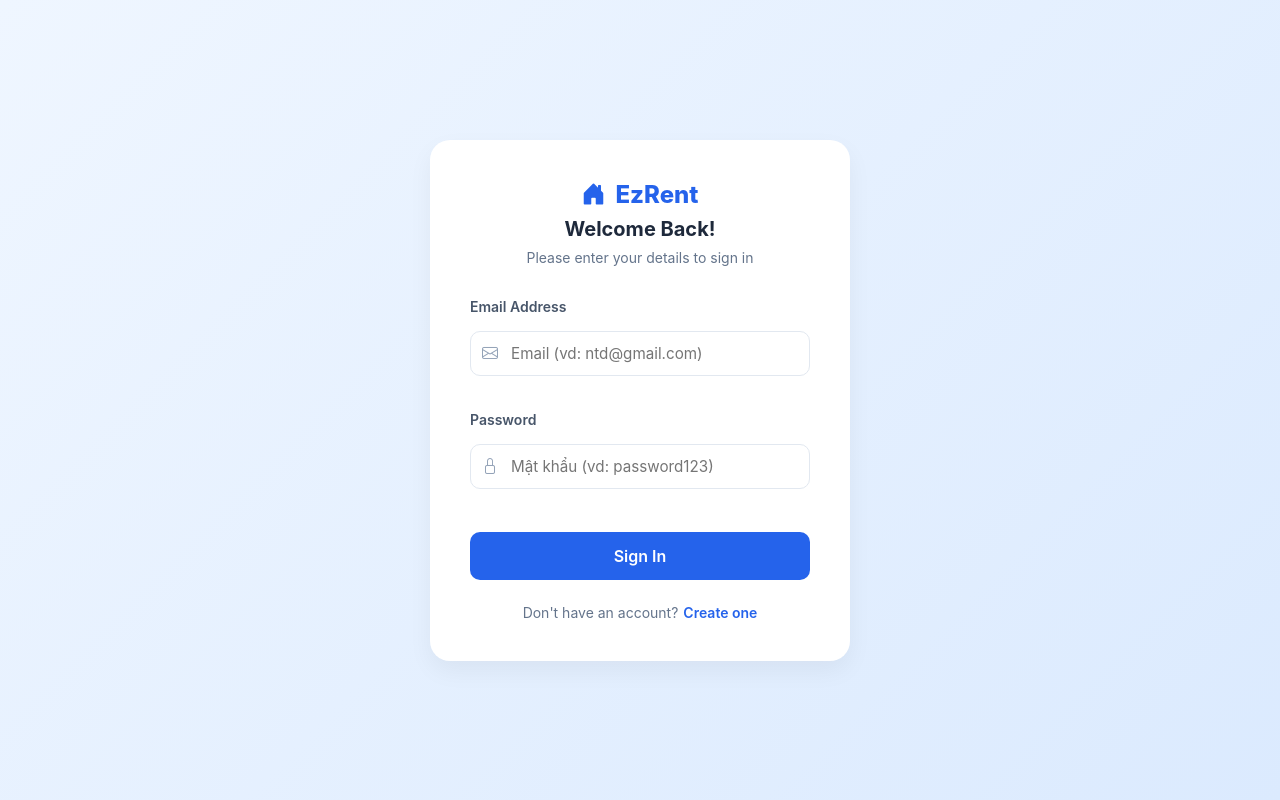
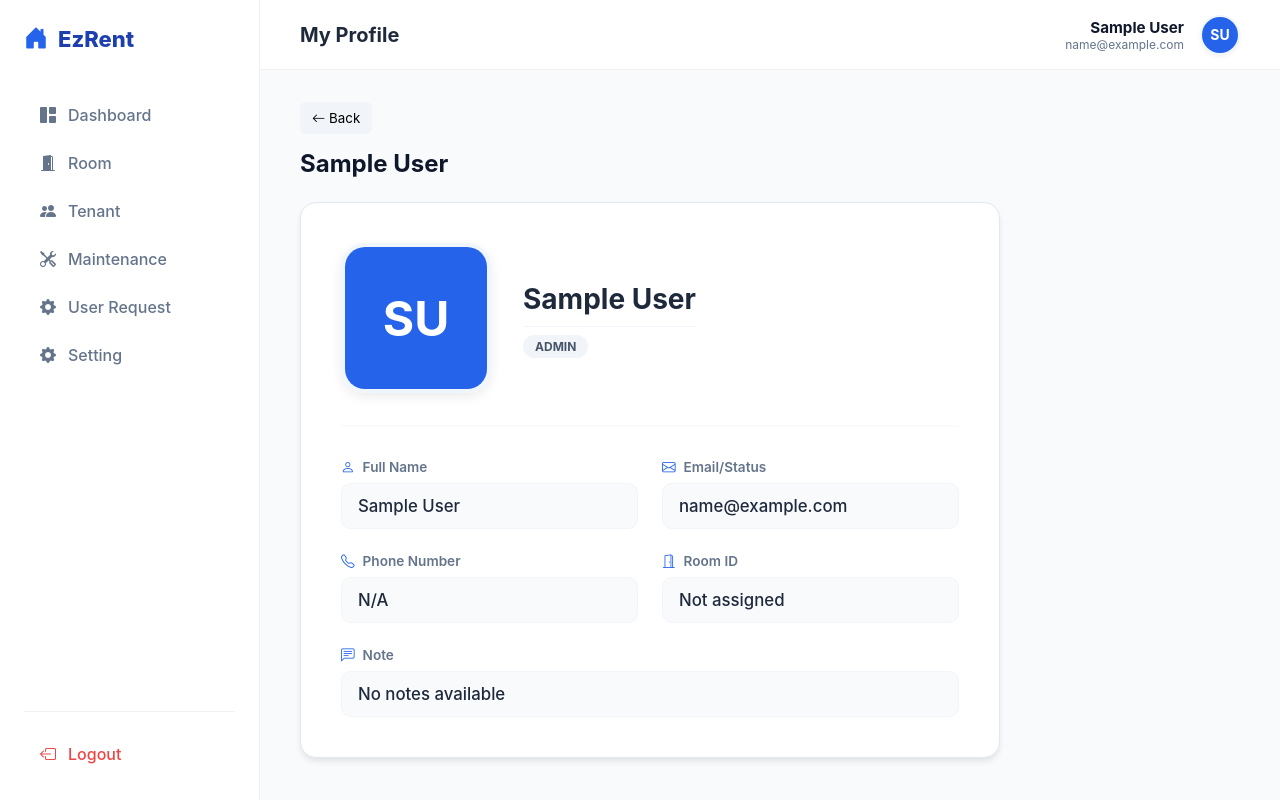
Before and after one commit to Gnoud34/EzRent, a React (Vite) app: page /user-detail in a window 1280 px wide. Before the commit this address led to /login. Built offline with nearby package versions, Linux system fonts and the light colour scheme; sample sign-in values are in the browser's storage.

Commit message:
update tenant page and detail page

```diff
--- a/src/App.tsx
+++ b/src/App.tsx
@@ -6,6 +6,7 @@ import Auth from './pages/Auth/Auth';
 import 'bootstrap-icons/font/bootstrap-icons.css';
 import Settings from './pages/Settings/Settings';
 import Maintenances from './pages/Maintenances/Maintenances';
+import UserDetail from './pages/UserDetail/UserDetail';
 import UserRequest from './pages/UserRequest/UserRequest';
 import LandingPage from './LandingPage';
 import type { JSX } from 'react';
@@ -86,11 +87,19 @@ function App() {
             </ProtectedRoute>
           }
         />
-                <Route
+        <Route
           path="/UserRequest"
           element={
             <ProtectedRoute allowedRoles={['admin']}>
               <UserRequest />
+            </ProtectedRoute>
+          }
+        />
+        <Route
+          path="/user-detail"
+          element={
+            <ProtectedRoute allowedRoles={['admin', 'tenant']}>
+              <UserDetail />
             </ProtectedRoute>
           }
         />
--- a/src/pages/Tenants/Tenants.css
+++ b/src/pages/Tenants/Tenants.css
@@ -165,3 +165,31 @@
     color: #334155;
     text-align: left;
 }
+
+/* Tên người trong bảng */
+.tenant-name-link {
+    color: #1e293b; /* Màu xanh đen hiện đại */
+    font-weight: 600;
+    cursor: pointer;
+    transition: all 0.2s ease;
+    display: inline-block;
+    position: relative;
+    text-decoration: none; /* Bỏ gạch chân mặc định */
+}
+
+/* Hiệu ứng khi di chuột vào tên */
+.tenant-name-link:hover {
+    color: #2563eb; /* Đổi sang xanh khi hover */
+}
+
+/* (Tùy chọn) Thêm một đường gạch chân mờ ảo khi hover cho tinh tế */
+/* .tenant-name-link:hover::after {
+    content: '';
+    position: absolute;
+    width: 100%;
+    height: 2px;
+    bottom: -2px;
+    left: 0;
+    background-color: #2563eb;
+    border-radius: 2px;
+} */
--- a/src/pages/Tenants/Tenants.tsx
+++ b/src/pages/Tenants/Tenants.tsx
@@ -3,6 +3,7 @@ import Sidebar from '../../components/Sidebar/Sidebar';
 import mockData from '../../data/mockdata.json';
 import './Tenants.css';
 import Header from '../../components/Header/Header';
+import { useNavigate } from 'react-router-dom';
 
 interface Tenant {
     id: string;
@@ -16,10 +17,14 @@ interface Tenant {
 }
 
 const Tenants: React.FC = () => {
+    const navigate = useNavigate();
+
+
     const [activeTab, setActiveTab] = useState<'inquiry' | 'active' | 'expired'>('active');
     const [tenants, setTenants] = useState<Tenant[]>(mockData.tenants as Tenant[]);
     const [isModalOpen, setIsModalOpen] = useState(false);
     const [editingTenant, setEditingTenant] = useState<Tenant | null>(null);
+
 
     const [formData, setFormData] = useState<{
         name: string;
@@ -131,7 +136,14 @@ const Tenants: React.FC = () => {
                         <tbody>
                             {filteredTenants.map(t => (
                                 <tr key={t.id}>
-                                    <td><strong>{t.name}</strong></td>
+                                    <td>
+                                        <span
+                                            className="tenant-name-link"
+                                            onClick={() => navigate('/user-detail', { state: { tenantData: t } })}
+                                        >
+                                            {t.name}
+                                        </span>
+                                    </td>
                                     <td>{t.phone}</td>
                                     {activeTab !== 'inquiry' && <td>{getRoomNumber(t.roomId)}</td>}
                                     <td>
--- /dev/null
+++ b/src/pages/UserDetail/UserDetail.css
@@ -0,0 +1,135 @@
+.user-detail-content {
+    padding: 2rem 2.5rem;
+}
+
+.profile-card {
+    background: white;
+    max-width: 700px;
+    border-radius: 16px;
+    border: 1px solid #e2e8f0;
+    padding: 2.5rem;
+    box-shadow: 0 4px 6px -1px rgba(0, 0, 0, 0.1);
+}
+
+/* Header của Profile */
+.profile-header {
+    display: flex;
+    align-items: center;
+    gap: 2rem;
+    padding-bottom: 2rem;
+    border-bottom: 2px solid #f8fafc;
+    margin-bottom: 2rem;
+}
+
+.profile-avatar-wrapper {
+    width: 150px;
+    height: 150px;
+    border-radius: 24px;
+    overflow: hidden;
+    border: 4px solid #eff6ff;
+    box-shadow: 0 4px 12px rgba(0, 0, 0, 0.08);
+}
+
+.profile-avatar-img {
+    width: 100%;
+    height: 100%;
+    object-fit: cover;
+}
+
+.profile-initials {
+    width: 100%;
+    height: 100%;
+    background-color: #2563eb;
+    color: white;
+    display: flex;
+    align-items: center;
+    justify-content: center;
+    font-size: 3rem;
+    font-weight: 700;
+}
+
+.profile-basic-info h3 {
+    font-size: 1.75rem;
+    color: #1e293b;
+    margin: 0 0 0.5rem 0;
+}
+
+.role-badge {
+    padding: 4px 12px;
+    border-radius: 20px;
+    font-size: 0.75rem;
+    font-weight: 700;
+    background: #f1f5f9;
+    color: #475569;
+}
+
+.role-badge.admin {
+    background: #fef2f2;
+    color: #ef4444;
+}
+
+/* Bố cục lưới thông tin */
+.info-grid {
+    display: grid;
+    grid-template-columns: 1fr 1fr;
+    gap: 1.5rem;
+}
+
+.info-item {
+    display: flex;
+    flex-direction: column;
+    gap: 0.5rem;
+}
+
+.info-item.full-width {
+    grid-column: span 2;
+}
+
+.info-item label {
+    font-size: 0.85rem;
+    font-weight: 600;
+    color: #64748b;
+    display: flex;
+    align-items: center;
+    gap: 8px;
+}
+
+.info-item label i {
+    color: #2563eb;
+}
+
+.info-value {
+    font-size: 1.05rem;
+    color: #1e293b;
+    font-weight: 500;
+    padding: 0.75rem 1rem;
+    background: #f8fafc;
+    border-radius: 10px;
+    border: 1px solid #f1f5f9;
+}
+
+/* Footer nút bấm */
+.profile-footer {
+    margin-top: 2.5rem;
+    display: flex;
+    justify-content: flex-end;
+}
+
+.btn-edit-profile {
+    background-color: #2563eb;
+    color: white;
+    border: none;
+    padding: 10px 24px;
+    border-radius: 10px;
+    font-weight: 600;
+    cursor: pointer;
+    display: flex;
+    align-items: center;
+    gap: 8px;
+    transition: all 0.2s;
+}
+
+.btn-edit-profile:hover {
+    background-color: #1d4ed8;
+    transform: translateY(-1px);
+}
--- /dev/null
+++ b/src/pages/UserDetail/UserDetail.tsx
@@ -0,0 +1,94 @@
+/* eslint-disable @typescript-eslint/no-explicit-any */
+import React, { useState } from 'react';
+import { useLocation, useNavigate } from 'react-router-dom';
+import Sidebar from '../../components/Sidebar/Sidebar';
+import Header from '../../components/Header/Header';
+import './UserDetail.css';
+
+const UserDetail: React.FC = () => {
+    const location = useLocation();
+    const navigate = useNavigate();
+
+    // Sử dụng Lazy Initializer để tránh lỗi setState trong render
+    const [displayUser] = useState<any>(() => {
+        const passedData = location.state?.tenantData;
+        if (passedData) return passedData;
+
+        const savedUser = localStorage.getItem('user');
+        return savedUser ? JSON.parse(savedUser) : null;
+    });
+
+    const getInitials = (name: any) => {
+        if (typeof name !== 'string') return '??';
+        return name.split(' ').map(n => n[0]).join('').toUpperCase().slice(0, 2);
+    };
+
+    if (!displayUser) {
+        return <div className="dashboard-layout"><Sidebar /><main className="main-view"><Header pageTitle="Error" /><div style={{ padding: '20px' }}>User not found</div></main></div>;
+    }
+
+    return (
+        <div className="dashboard-layout">
+            <Sidebar />
+            <main className="main-view">
+                <Header pageTitle={location.state?.tenantData ? "Tenant Profile" : "My Profile"} />
+
+                <div className="user-detail-content">
+                    <div className="section-title">
+                        <button onClick={() => navigate(-1)} style={{ marginBottom: '15px', background: '#f1f5f9', border: 'none', padding: '8px 12px', borderRadius: '6px', cursor: 'pointer' }}>
+                            <i className="bi bi-arrow-left"></i> Back
+                        </button>
+                        <h2>{String(displayUser.name || 'User Detail')}</h2>
+                    </div>
+
+                    <div className="profile-card">
+                        <div className="profile-header">
+                            <div className="profile-avatar-wrapper">
+                                {displayUser.avatar ? (
+                                    <img src={String(displayUser.avatar)} className="profile-avatar-img" alt="Avatar" />
+                                ) : (
+                                    <div className="profile-initials">{getInitials(displayUser.name)}</div>
+                                )}
+                            </div>
+                            <div className="profile-basic-info">
+                                <h3>{String(displayUser.name || 'N/A')}</h3>
+                                <span className="role-badge active">
+                                    {String(displayUser.status || displayUser.role || 'TENANT').toUpperCase()}
+                                </span>
+                            </div>
+                        </div>
+
+                        <div className="info-grid">
+                            <div className="info-item">
+                                <label><i className="bi bi-person"></i> Full Name</label>
+                                <div className="info-value">{String(displayUser.name || 'N/A')}</div>
+                            </div>
+
+                            <div className="info-item">
+                                <label><i className="bi bi-envelope"></i> Email/Status</label>
+                                <div className="info-value">{String(displayUser.email || displayUser.status || 'N/A')}</div>
+                            </div>
+
+                            <div className="info-item">
+                                <label><i className="bi bi-telephone"></i> Phone Number</label>
+                                <div className="info-value">{String(displayUser.phone || displayUser.phoneNumber || 'N/A')}</div>
+                            </div>
+
+                            <div className="info-item">
+                                <label><i className="bi bi-door-open"></i> Room ID</label>
+                                <div className="info-value">{String(displayUser.roomId || 'Not assigned')}</div>
+                            </div>
+
+                            <div className="info-item full-width">
+                                <label><i className="bi bi-chat-left-text"></i> Note</label>
+                                <div className="info-value">{String(displayUser.note || 'No notes available')}</div>
+                            </div>
+                        </div>
+                    </div>
+                </div>
+            </main>
+        </div>
+    );
+};
+
+export default UserDetail;
```
